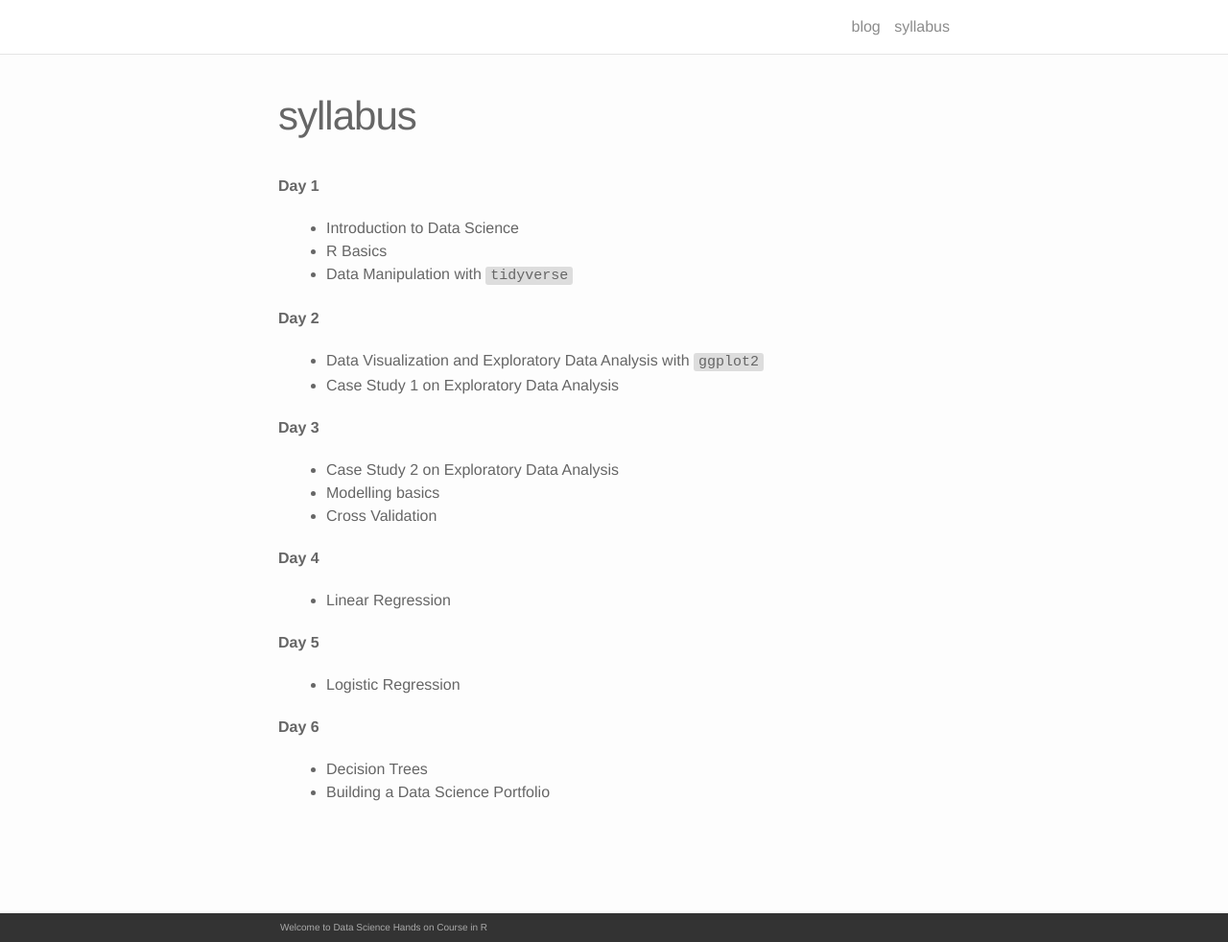
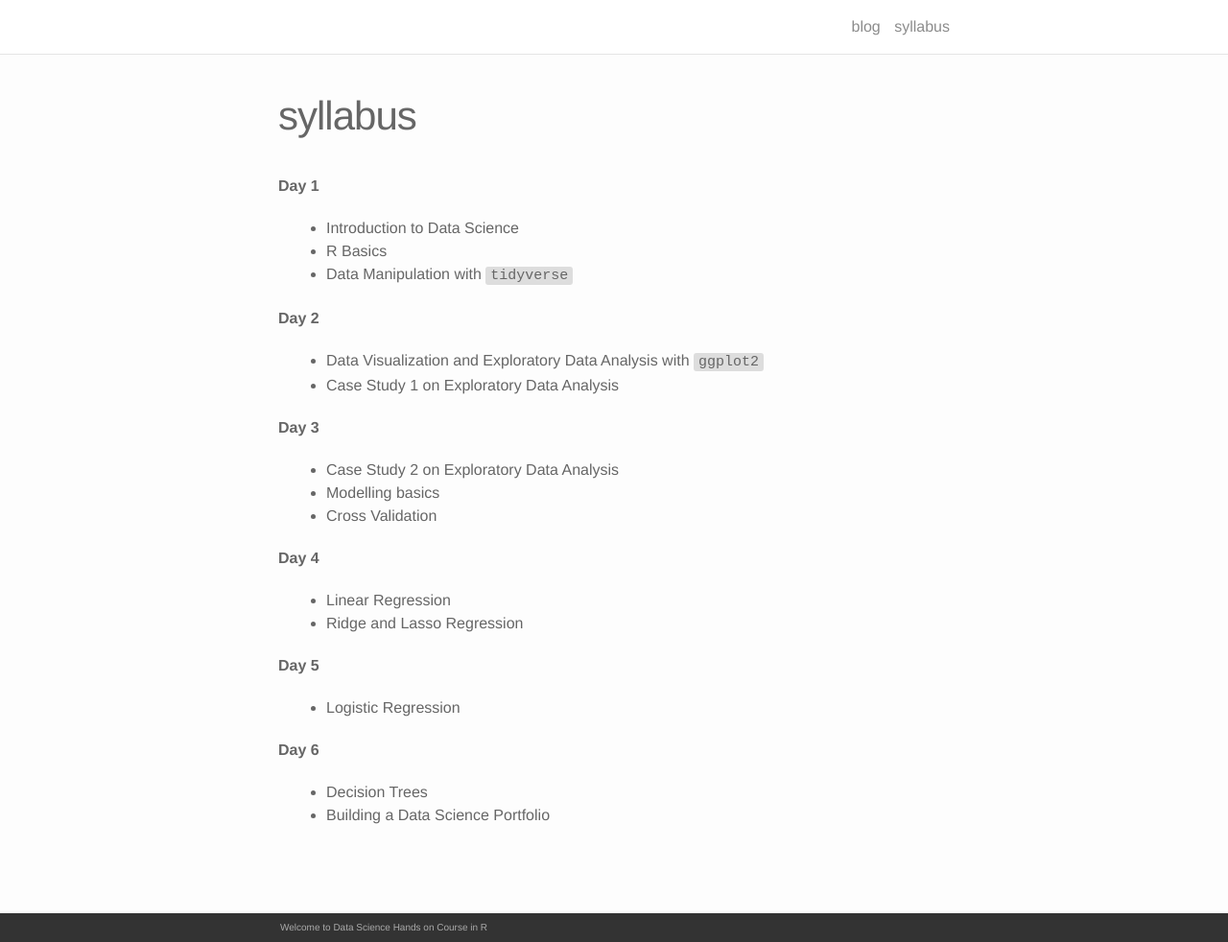
Before and after one commit to machinelearningfun/machinelearningfun.github.io, a Jekyll site: the page built from syllabus.md, in a window 1280 px wide and 982 px high. Shown: the whole window at 96% size. Built offline with Jekyll 4.4.1, drawn with Linux system fonts in a browser that asks for light colours; nearby versions of some CDN libraries.

Commit message:
Changed Syllabus

```diff
--- a/syllabus.md
+++ b/syllabus.md
@@ -23,6 +23,7 @@ description:
 
 **Day 4**
 * Linear Regression
+* Ridge and Lasso Regression
 
 **Day 5**
 * Logistic Regression
```
